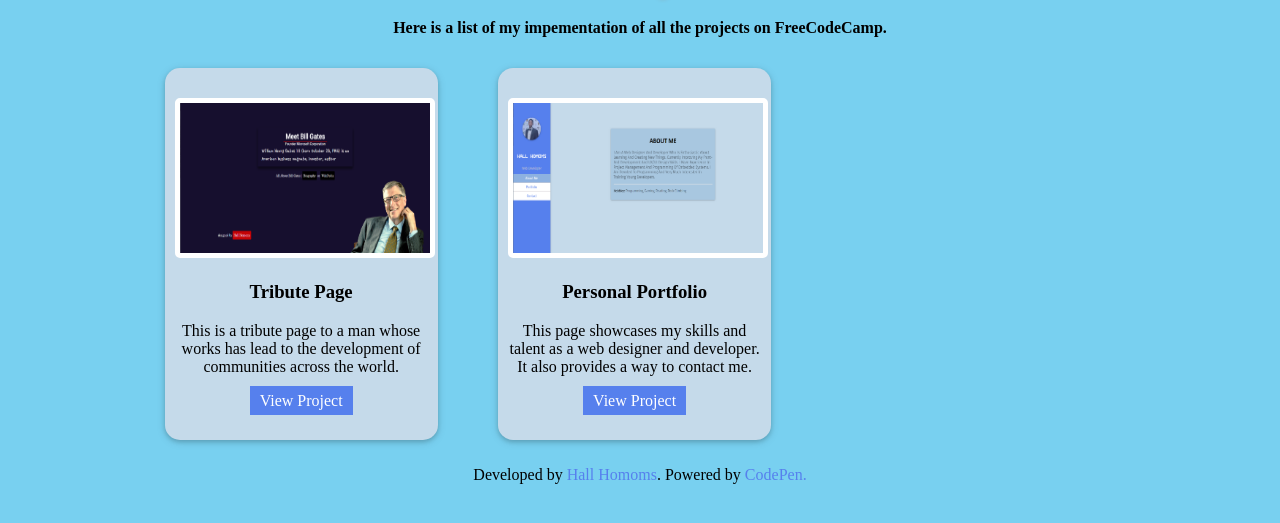
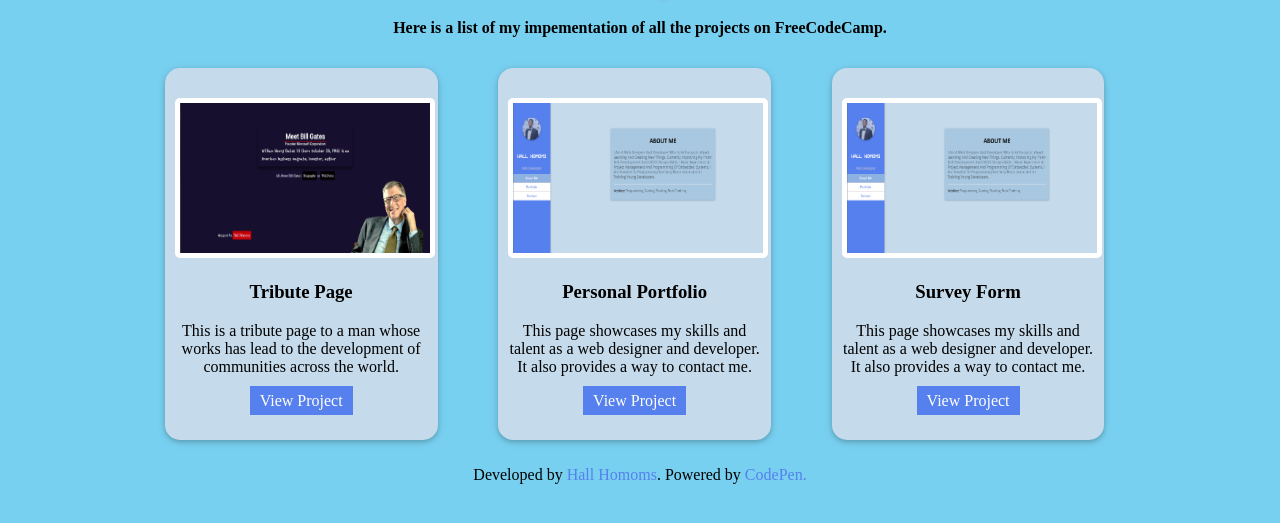
Before and after one commit to hall500/freecodecamp_projects, a plain HTML site: page index.html in a window 1280 px wide. Shown: the part 117-640 px from the top of the page. Drawn offline with Linux system fonts and the light colour scheme.

Commit message:
Added survey to main index file

```diff
--- a/index.html
+++ b/index.html
@@ -30,6 +30,14 @@
 				<a href="portfolio/index.html">View Project</a>
 			  </div>
 
+			  <div class="project">
+				<!-- icon -->
+				<img src="portfolio/thumbnail.PNG" width="250px" height="150px">
+				<h3>Survey Form</h3>
+				<p>This page showcases my skills and talent as a web designer and developer. It also provides a way to contact me.</p>
+				<a href="survey/index.html">View Project</a>
+			  </div>
+
 
 		  </div>
 		  <div class="clear"></div>
```
